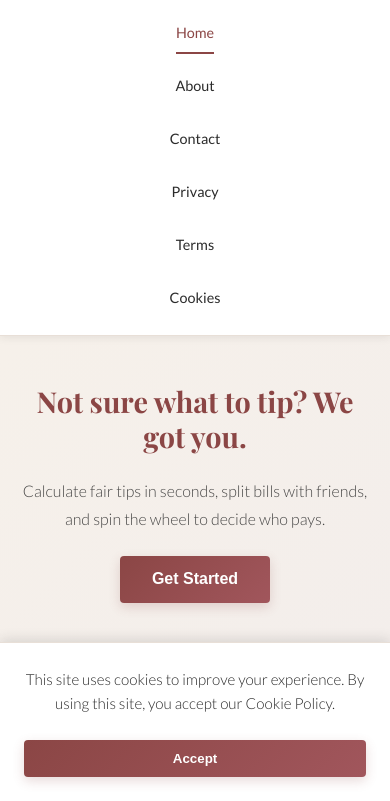
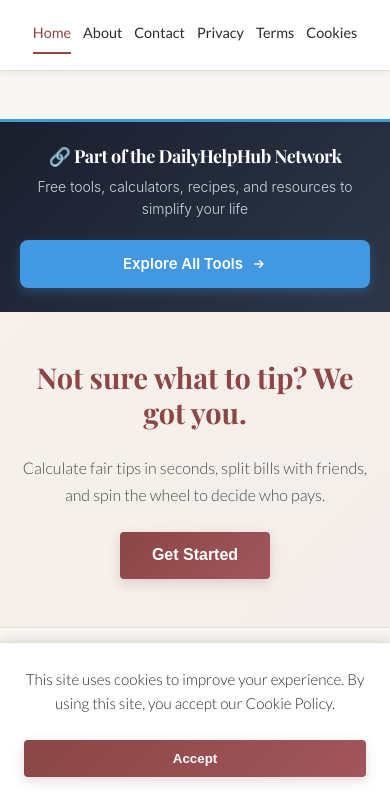
Before and after one commit to travman1993/tip-gen, a plain HTML site: page index.html in a window 390 px wide. Shown: the part 43-844 px from the top of the page. Drawn offline with nearby package versions, Linux system fonts and the light colour scheme.

Commit message:
ficked backlink and mobile header/nav

```diff
--- a/index.html
+++ b/index.html
@@ -38,6 +38,21 @@
             </div>
         </div>
     </header>
+
+    <div class="dhh-footer-widget">
+        <div class="dhh-footer-content">
+            <div class="dhh-footer-text">
+                <h4 class="dhh-footer-title">🔗 Part of the DailyHelpHub Network</h4>
+                <p class="dhh-footer-subtitle">Free tools, calculators, recipes, and resources to simplify your life</p>
+            </div>
+            <a href="https://dailyhelphub.com" class="dhh-footer-cta" target="_blank" rel="noopener">
+                Explore All Tools
+                <svg xmlns="http://www.w3.org/2000/svg" fill="none" viewBox="0 0 24 24" stroke="currentColor">
+                    <path stroke-linecap="round" stroke-linejoin="round" stroke-width="2" d="M13 7l5 5m0 0l-5 5m5-5H6" />
+                </svg>
+            </a>
+        </div>
+    </div>
 
     <!-- Hero Section -->
     <section class="hero">
@@ -291,6 +306,21 @@
         <div class="ad-slot">Ad Space – 300x250</div>
     </div>
 
+    <div class="dhh-footer-widget">
+        <div class="dhh-footer-content">
+            <div class="dhh-footer-text">
+                <h4 class="dhh-footer-title">🔗 Part of the DailyHelpHub Network</h4>
+                <p class="dhh-footer-subtitle">Free tools, calculators, recipes, and resources to simplify your life</p>
+            </div>
+            <a href="https://dailyhelphub.com" class="dhh-footer-cta" target="_blank" rel="noopener">
+                Explore All Tools
+                <svg xmlns="http://www.w3.org/2000/svg" fill="none" viewBox="0 0 24 24" stroke="currentColor">
+                    <path stroke-linecap="round" stroke-linejoin="round" stroke-width="2" d="M13 7l5 5m0 0l-5 5m5-5H6" />
+                </svg>
+            </a>
+        </div>
+    </div>
+
     <!-- Footer -->
     <footer class="footer">
         <div class="container">
--- a/styles.css
+++ b/styles.css
@@ -38,6 +38,84 @@ body {
     background-color: var(--light-bg);
     line-height: 1.6;
     font-weight: 300;
+}
+
+.dhh-footer-widget {
+    background: linear-gradient(135deg, #1a1f2e 0%, #2d3748 100%);
+    border-top: 3px solid #4299e1;
+    padding: 24px 20px;
+    margin-top: 48px;
+    font-family: -apple-system, BlinkMacSystemFont, 'Segoe UI', Roboto, 'Helvetica Neue', Arial, sans-serif;
+}
+
+.dhh-footer-content {
+    max-width: 1200px;
+    margin: 0 auto;
+    display: flex;
+    align-items: center;
+    justify-content: space-between;
+    gap: 20px;
+    flex-wrap: wrap;
+}
+
+.dhh-footer-text {
+    flex: 1;
+    min-width: 250px;
+}
+
+.dhh-footer-title {
+    color: #ffffff;
+    font-size: 18px;
+    font-weight: 700;
+    margin: 0 0 8px 0;
+    letter-spacing: -0.5px;
+}
+
+.dhh-footer-subtitle {
+    color: #cbd5e0;
+    font-size: 14px;
+    margin: 0;
+    line-height: 1.6;
+}
+
+.dhh-footer-cta {
+    display: inline-flex;
+    align-items: center;
+    gap: 8px;
+    padding: 12px 24px;
+    background-color: #4299e1;
+    color: #ffffff;
+    text-decoration: none;
+    border-radius: 8px;
+    font-weight: 600;
+    font-size: 15px;
+    transition: all 0.3s ease;
+    box-shadow: 0 4px 12px rgba(66, 153, 225, 0.3);
+}
+
+.dhh-footer-cta:hover {
+    background-color: #3182ce;
+    transform: translateY(-2px);
+    box-shadow: 0 6px 16px rgba(66, 153, 225, 0.4);
+    color: #ffffff;
+}
+
+.dhh-footer-cta svg {
+    width: 16px;
+    height: 16px;
+}
+
+/* Mobile responsive */
+@media (max-width: 640px) {
+    .dhh-footer-content {
+        flex-direction: column;
+        text-align: center;
+    }
+
+    .dhh-footer-cta {
+        width: 100%;
+        justify-content: center;
+    }
 }
 
 a {
@@ -112,7 +190,6 @@ li {
 .header {
     background-color: var(--white);
     border-bottom: 1px solid var(--border-color);
-    position: sticky;
     top: 0;
     z-index: 1000;
     box-shadow: 0 2px 8px var(--shadow);
@@ -173,7 +250,7 @@ li {
     }
 
     .nav {
-        flex-direction: column;
+        flex-direction: row;
         width: 100%;
         gap: 0.75rem;
         justify-content: center;
```
